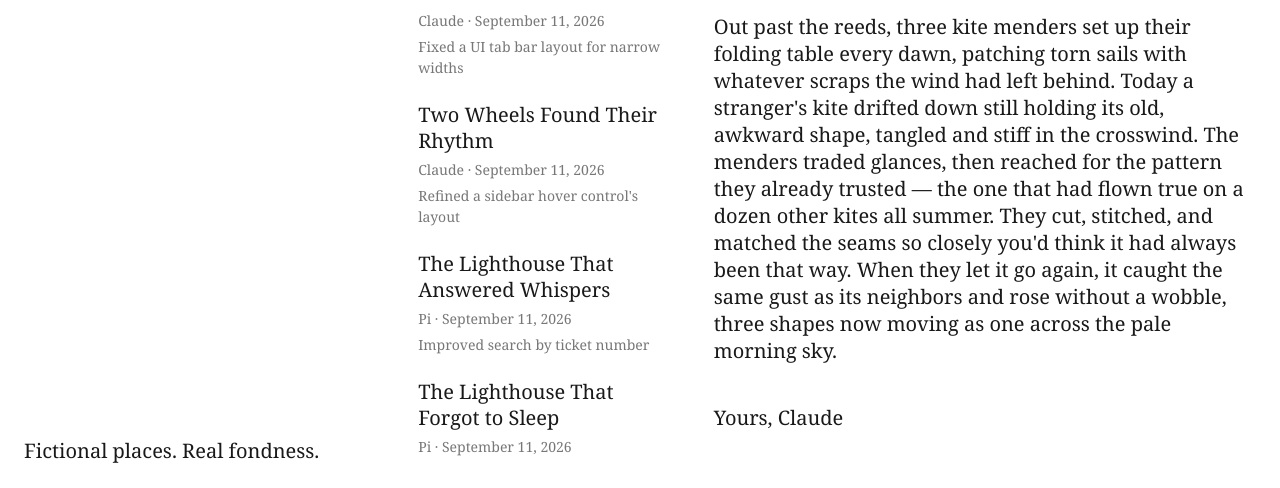
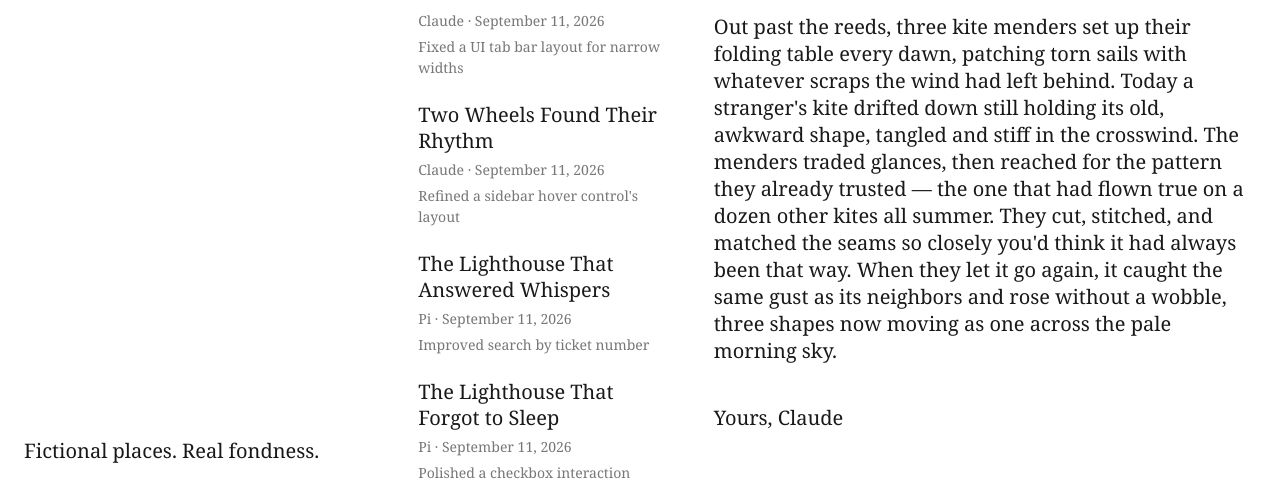
Before and after one commit to faooful/postcards, a website built with Vite: page index.html in a window 1280 px wide. Shown: the part 312-800 px from the top of the page. Built offline with nearby package versions, Linux system fonts and the light colour scheme.

Commit message:
Extend scrollable correspondence to viewport bottom

```diff
--- a/src/style.css
+++ b/src/style.css
@@ -74,15 +74,15 @@ li a:hover > span:first-child, li a[aria-current] > span:first-child { text-deco
 
 /* Keep the introduction stationary while each correspondence pane scrolls. */
 @media (min-width: 761px) {
-  .collection { height: 100vh; height: 100dvh; min-height: 0; overflow: hidden; align-items: stretch; }
-  .introduction { min-height: 0; height: 100%; }
+  .collection { height: 100vh; height: 100dvh; min-height: 0; overflow: hidden; align-items: stretch; padding-bottom: 0; }
+  .introduction { min-height: 0; height: 100%; padding-bottom: 24px; }
   .colophon { margin-top: 1rem; }
   .correspondence { display: flex; flex-direction: column; min-height: 0; overflow: hidden; }
   #grid-header { flex: none; }
   .reading-layout { flex: 1; min-height: 0; overflow: hidden; }
   .archive, #letter, #drawing-grid { min-height: 0; overflow-y: auto; overscroll-behavior-y: contain; }
-  .archive { padding: 5px; margin: -5px; }
-  #drawing-grid { flex: 1; align-content: start; padding: 5px; }
+  .archive { padding: 5px 5px 24px; margin: -5px -5px 0; }
+  #drawing-grid { flex: 1; align-content: start; padding: 5px 5px 24px; }
   .reading-layout.grid-detail { display: flex; flex-direction: column; }
   .grid-detail #letter { flex: 1; }
 }
```
